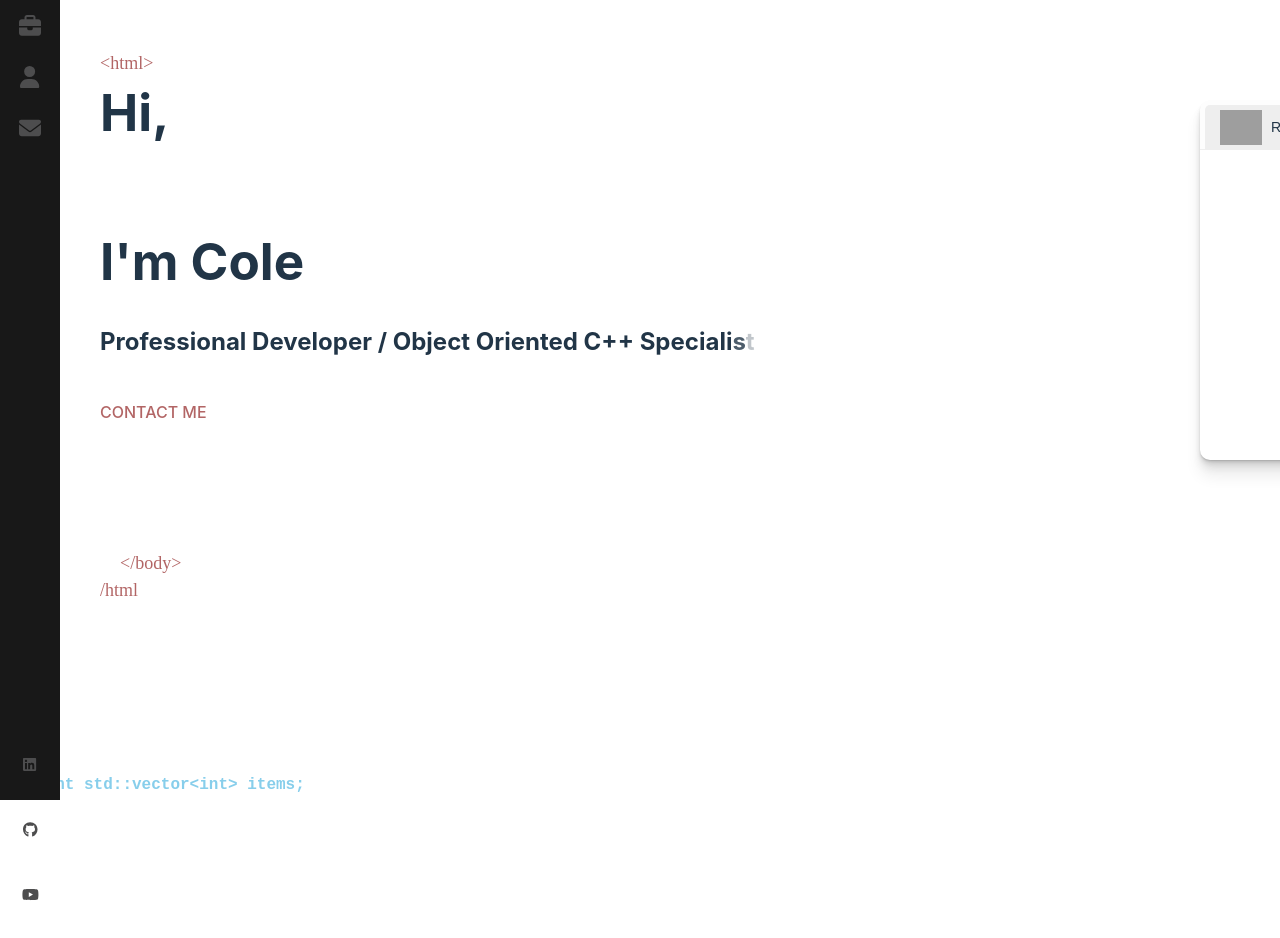
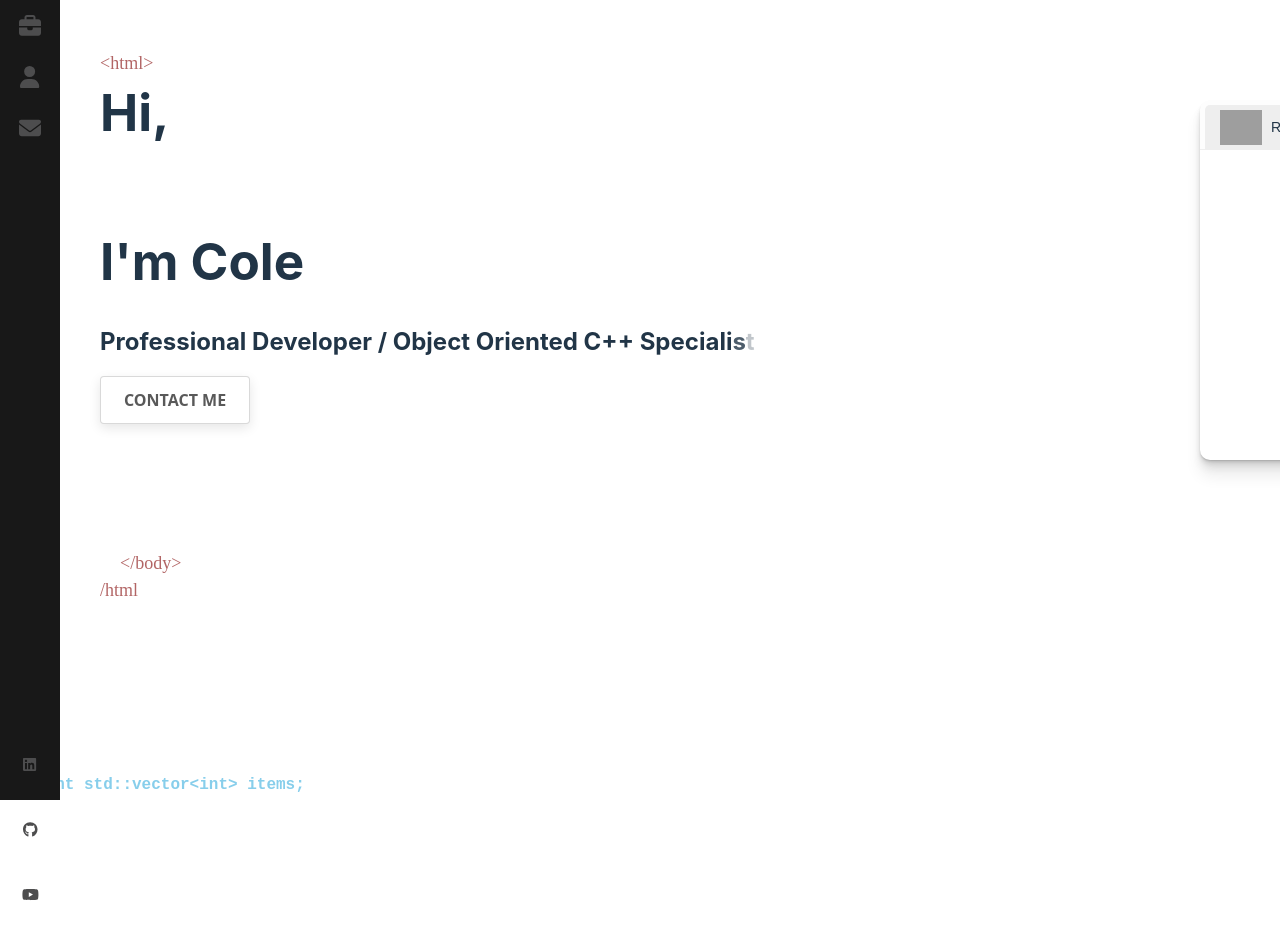
Before and after one commit to Cole-J-Graham/cole-j-graham, a React (Vite) app: page / in a window 1280 px wide. Shown: the top 938 px of the page. Built offline with nearby package versions, Linux system fonts and the light colour scheme; grey boxes are pictures that could not be loaded.

Commit message:
Began construction on the Contact page

```diff
--- a/src/App.tsx
+++ b/src/App.tsx
@@ -3,6 +3,7 @@ import { Routes, Route } from 'react-router-dom';
 import Layout from './Components/Layout';
 import Home from './Components/Home';
 import Project from './Components/Projects';
+import Contact from './Components/Contact';
 
 function App() {
   return (
@@ -11,6 +12,7 @@ function App() {
         <Route path="/" element={<Layout/>}>
           <Route index element={<Home/>}/>
           <Route path="/projects" element={<Project/>}/>
+          <Route path="/contact" element={<Contact/>}/>
         </Route>
       </Routes>
     </>
--- /dev/null
+++ b/src/Components/Contact/contactpane.tsx
@@ -0,0 +1,9 @@
+import './contactpane.scss';
+
+const ContactPane = () => {
+    return (
+        <div></div>
+    )
+}
+
+export default ContactPane;
--- /dev/null
+++ b/src/Components/Contact/index.tsx
@@ -0,0 +1,10 @@
+import './index.scss';
+import ContactPane from './contactpane.tsx';
+
+const Contact = () => {
+    return (
+        <ContactPane></ContactPane>
+    )
+}
+
+export default Contact;
--- a/src/Components/Home/index.scss
+++ b/src/Components/Home/index.scss
@@ -4,19 +4,55 @@
     top: 50px;
 }
 
-.flat-button {
-    border-radius: 5px;
-    color: maroon;
-    opacity: 0.6;
-    font-size: 16px;
-    top: 400px;
-    left: 100px;
-    position: absolute;
+.flat-button  {
+  align-items: center;
+  background-color: #FFFFFF;
+  border: 1px solid rgba(0, 0, 0, 0.1);
+  border-radius: .25rem;
+  box-shadow: rgba(0, 0, 0, 0.02) 0 1px 3px 0;
+  box-sizing: border-box;
+  color: rgba(0, 0, 0, 0.85);
+  cursor: pointer;
+  display: inline-flex;
+  font-family: system-ui,-apple-system,system-ui,"Helvetica Neue",Helvetica,Arial,sans-serif;
+  font-size: 16px;
+  font-weight: 600;
+  justify-content: center;
+  line-height: 1.25;
+  margin: 0;
+  min-height: 3rem;
+  padding: calc(.875rem - 1px) calc(1.5rem - 1px);
+  position: relative;
+  text-decoration: none;
+  transition: all 250ms;
+  user-select: none;
+  -webkit-user-select: none;
+  touch-action: manipulation;
+  vertical-align: baseline;
+  width: auto;
+  right: -100px;
+}
 
+.flat-button,
+.flat-button  {
+  border-color: rgba(0, 0, 0, 0.15);
+  box-shadow: rgba(0, 0, 0, 0.1) 0 4px 12px;
+  color: rgba(0, 0, 0, 0.65);
 }
 
 .flat-button:hover {
-    border-radius: 5px;
+  transform: translateY(-5px);
+}
+
+.flat-button:active {
+  background-color: #F0F0F1;
+  border-color: rgba(0, 0, 0, 0.15);
+  box-shadow: rgba(0, 0, 0, 0.06) 0 2px 4px;
+  color: rgba(0, 0, 0, 0.65);
+  transform: translateY(0);
+}
+
+.flat-button:hover {
     opacity: 1;
 }
 
--- a/src/Components/Home/index.tsx
+++ b/src/Components/Home/index.tsx
@@ -42,7 +42,7 @@ const Home = () => {
                     </span>
                 </div>
             </motion.div>
-            <Link to="/contact" className='flat-button'>CONTACT ME</Link>
+            <Link to="/contact" className='flat-button' role='button'>CONTACT ME</Link>
             <Skills></Skills>
 
         </div>
--- a/src/Components/Skills/skills.ts
+++ b/src/Components/Skills/skills.ts
@@ -30,23 +30,23 @@ export interface Ingredient {
     },
 
     {
-      icon: "src/assets/c++.png",
-      label: "C++",
-      text: "I use C++",
-      imgwidth: "42px",
-      imgheight: "35px",
+      icon: "src/assets/js.png",
+      label: "JS",
+      text: "I use JavaScript",
+      imgwidth: "115px",
+      imgheight: "115px",
       iconwidth: "30px",
-      iconheight: "35px"
+      iconheight: "30px"
     },
 
     {
-      icon: "src/assets/c++.png",
-      label: "C++",
-      text: "I use C++",
-      imgwidth: "42px",
-      imgheight: "35px",
-      iconwidth: "30px",
-      iconheight: "35px"
+      icon: "src/assets/htmlcss.png",
+      label: "HTML",
+      text: "I use HTML and CSS",
+      imgwidth: "200px",
+      imgheight: "215px",
+      iconwidth: "45px",
+      iconheight: "50px"
     },
   ];
 
```
Also changed, not shown: src/Components/Contact/contactpane.scss (added), src/Components/Contact/index.scss (added), src/assets/htmlcss.png (added), src/assets/js.png (added).
